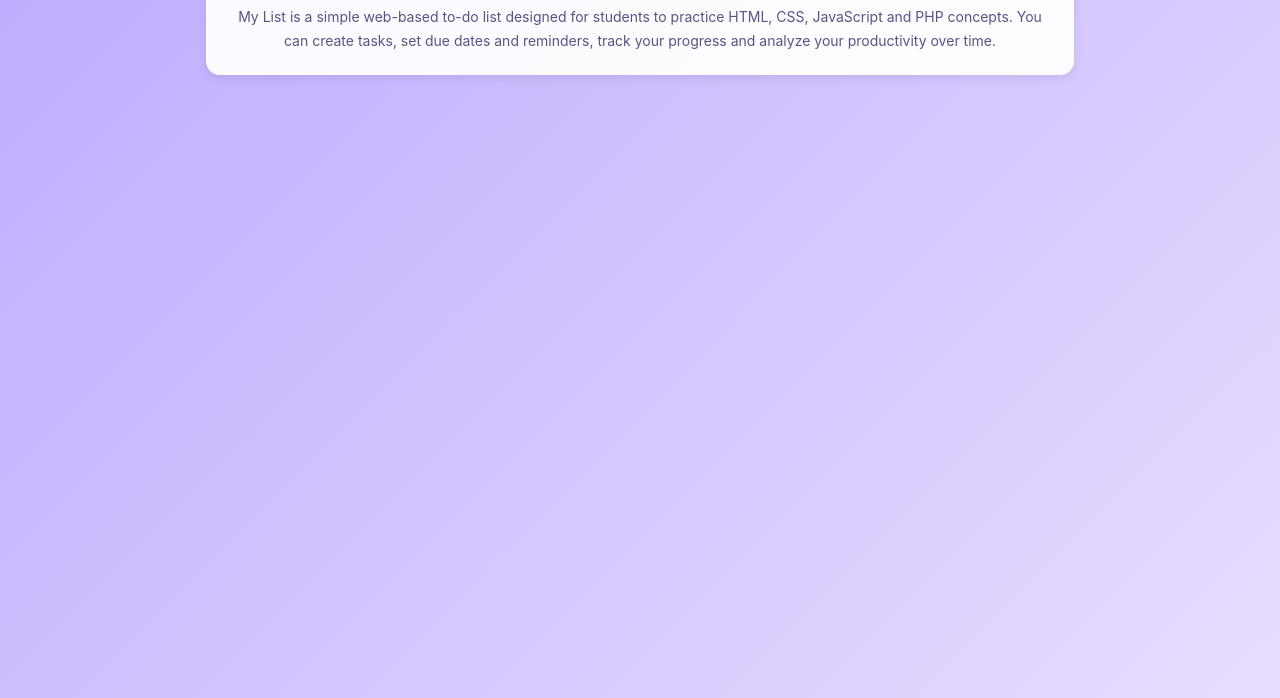
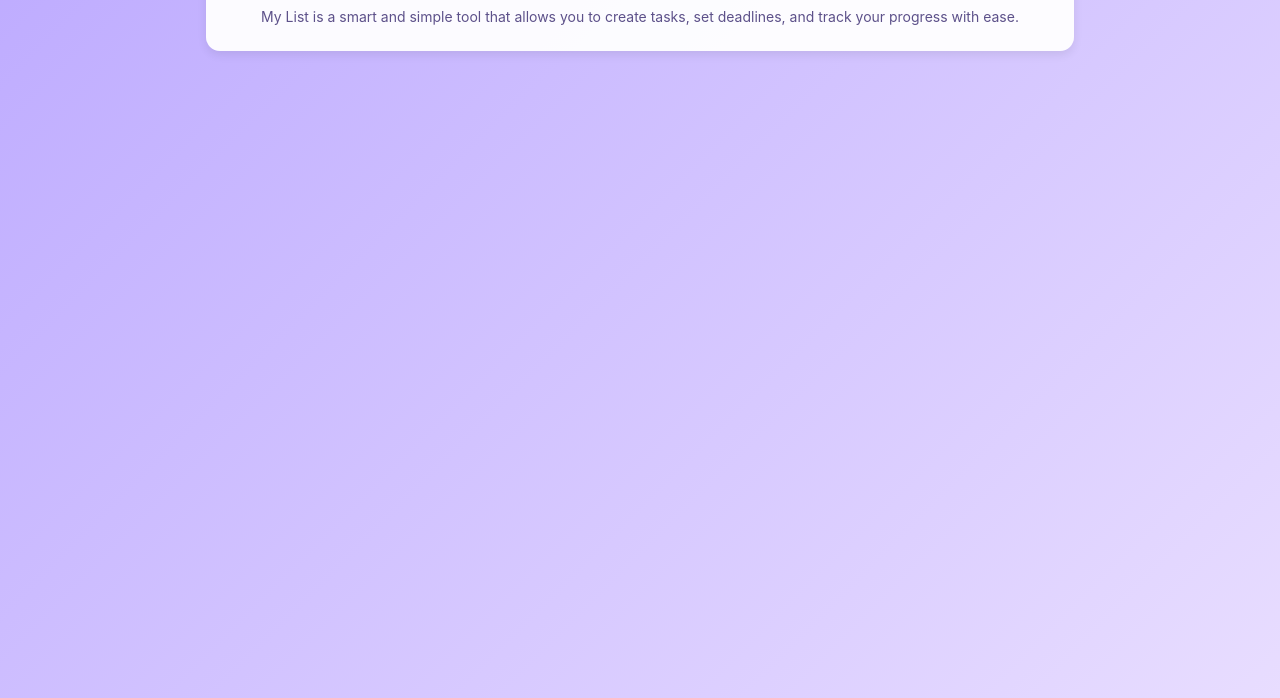
Before and after one commit to hessahmf388-art/MyList, a plain HTML site: page about.html in a window 1280 px wide. Shown: the part 192-890 px from the top of the page. Drawn offline with Linux system fonts and the light colour scheme.

Commit message:
Add files via upload

```diff
--- a/about.html
+++ b/about.html
@@ -28,9 +28,8 @@
             <div style="text-align:center;margin-bottom:14px;font-size:32px;">ℹ️</div>
             <h2 style="text-align:center;font-size:20px;color:#3b2f73;margin-bottom:8px;">About My List</h2>
             <p class="about-text">
-                My List is a simple web-based to-do list designed for students to practice HTML, CSS,
-                JavaScript and PHP concepts. You can create tasks, set due dates and reminders,
-                track your progress and analyze your productivity over time.
+           My List is a smart and simple tool that allows you to create tasks, set deadlines,
+           and track your progress with ease.
             </p>
         </div>
     </div>
```
